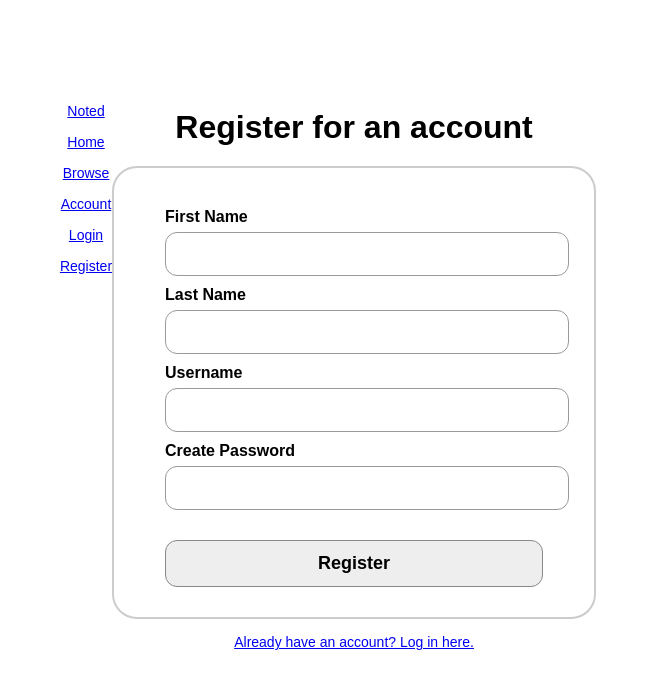
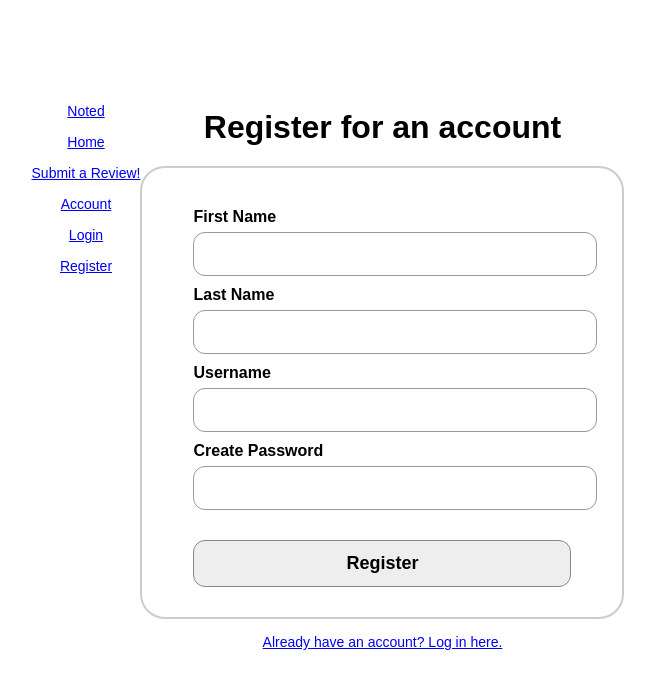
Before and after one commit to Nigel-Wrightington/frontend-noted, a React (Vite) app: page /register in a window 1280 px wide. Shown: the top 688 px of the page, without its empty margins (312-967 px from the left). Built offline with nearby package versions, Linux system fonts and the light colour scheme; no server answers.

Commit message:
added fix to routing and navbar

```diff
--- a/src/auth/pages/ReviewPage.jsx
+++ b/src/auth/pages/ReviewPage.jsx
@@ -1,4 +1,4 @@
-import React, { useState } from "react";
+import { useState } from "react";
 import "./ReviewPage.css";
 
 export default function ReviewPage() {
--- a/src/layout/Navbar.jsx
+++ b/src/layout/Navbar.jsx
@@ -20,7 +20,7 @@ export default function Navbar() {
       <nav>
         {/* Always visible on all states (logged in/out) */}
         <NavLink to="/">Home</NavLink>
-        <NavLink to="/browse">Browse</NavLink>
+        <NavLink to="/review">Submit a Review!</NavLink>
         <NavLink to="/account">Account</NavLink>
 
         {isAuthenticated ? (
```
